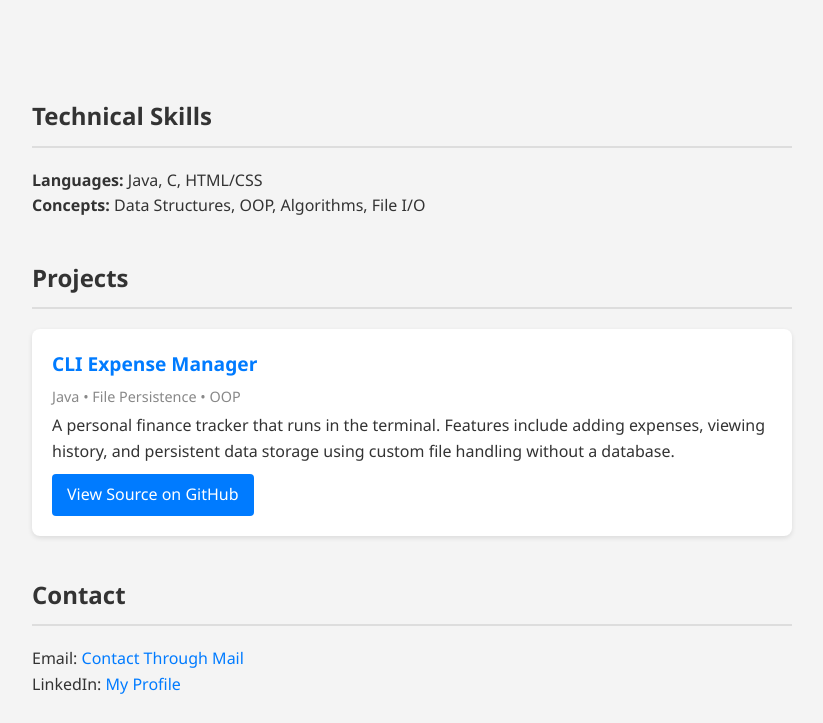
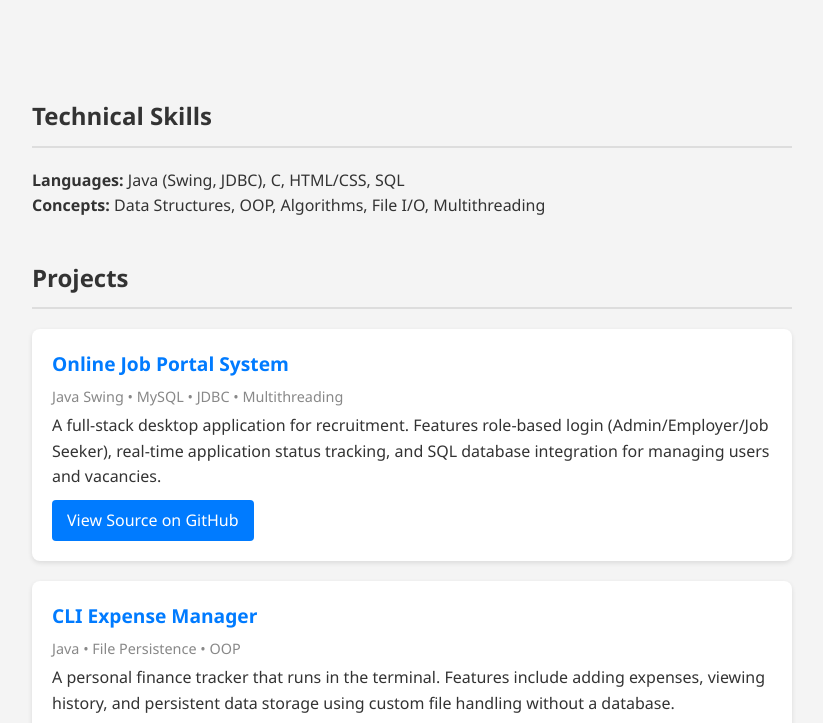
Before and after one commit to SanthoshSankarganesh/portfolio, a plain HTML site: page index.html in a window 1280 px wide. Shown: the part 213-936 px from the top of the page, without its empty margins (228-1051 px from the left). Drawn offline with Linux system fonts and the light colour scheme.

Commit message:
Add Job Portal and update structure

```diff
--- a/index.html
+++ b/index.html
@@ -40,22 +40,29 @@
     </header>
 
     <h2 class="section-title">Technical Skills</h2>
-    <p><strong>Languages:</strong> Java, C, HTML/CSS</p>
-    <p><strong>Concepts:</strong> Data Structures, OOP, Algorithms, File I/O</p>
+    <p><strong>Languages:</strong> Java (Swing, JDBC), C, HTML/CSS, SQL</p>
+    <p><strong>Concepts:</strong> Data Structures, OOP, Algorithms, File I/O, Multithreading</p>
 
     <h2 class="section-title">Projects</h2>
+
+    <div class="project-card">
+        <div class="project-title">Online Job Portal System</div>
+        <p class="tech-stack">Java Swing • MySQL • JDBC • Multithreading</p>
+        <p>A full-stack desktop application for recruitment. Features role-based login (Admin/Employer/Job Seeker), real-time application status tracking, and SQL database integration for managing users and vacancies.</p>
+        <a href="https://github.com/SanthoshSankarganesh/Online-Job-Portal" class="btn" target="_blank">View Source on GitHub</a>
+    </div>
 
     <div class="project-card">
         <div class="project-title">CLI Expense Manager</div>
         <p class="tech-stack">Java • File Persistence • OOP</p>
         <p>A personal finance tracker that runs in the terminal. Features include adding expenses, viewing history, and persistent data storage using custom file handling without a database.</p>
-        <a href="https://github.com/SanthoshSankarganesh/CLI-Expense-Manager" class="btn">View Source on GitHub</a>
+        <a href="https://github.com/SanthoshSankarganesh/CLI-Expense-Manager" class="btn" target="_blank">View Source on GitHub</a>
     </div>
 
     <h2 class="section-title">Contact</h2>
-    <p>Email: <a href="mailto:santhoshsankarganesh2006@gmail.com" target="_blank">Contact Through Mail</a></p>
-
-    <p>LinkedIn: <a href="https://www.linkedin.com/in/santhosh-sankarganesh-1a3577368/" target="_blank">My Profile</a></p>
+    <p>Email: <a href="mailto:Santhoshsankarganesh2006@gmail.com" target="_blank">Contact Through Mail</a></p>
+    <p>LinkedIn: <a href="https://www.linkedin.com/in/santhosh-sankarganesh-1a3577368/" target="_blank">Santhosh Sankarganesh</a></p>
 </div>
 
 </body>
+</html>
```
